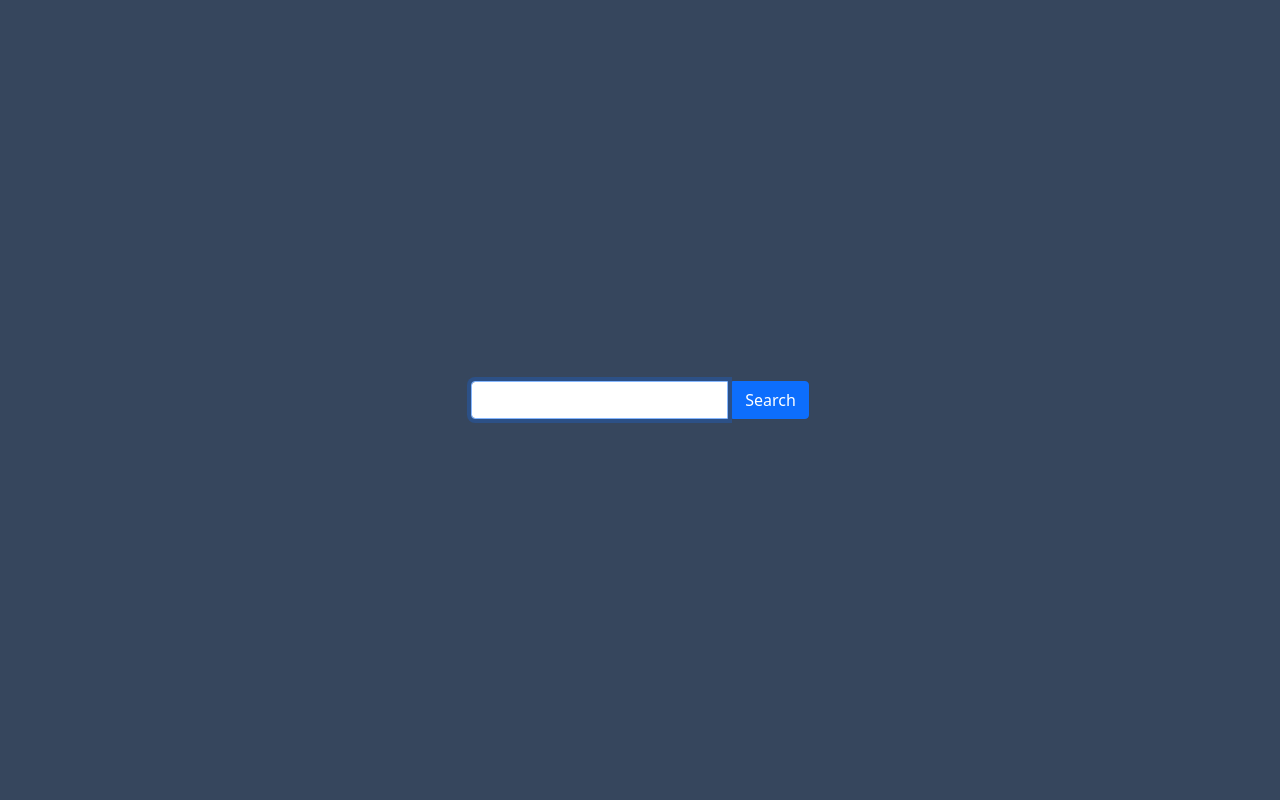
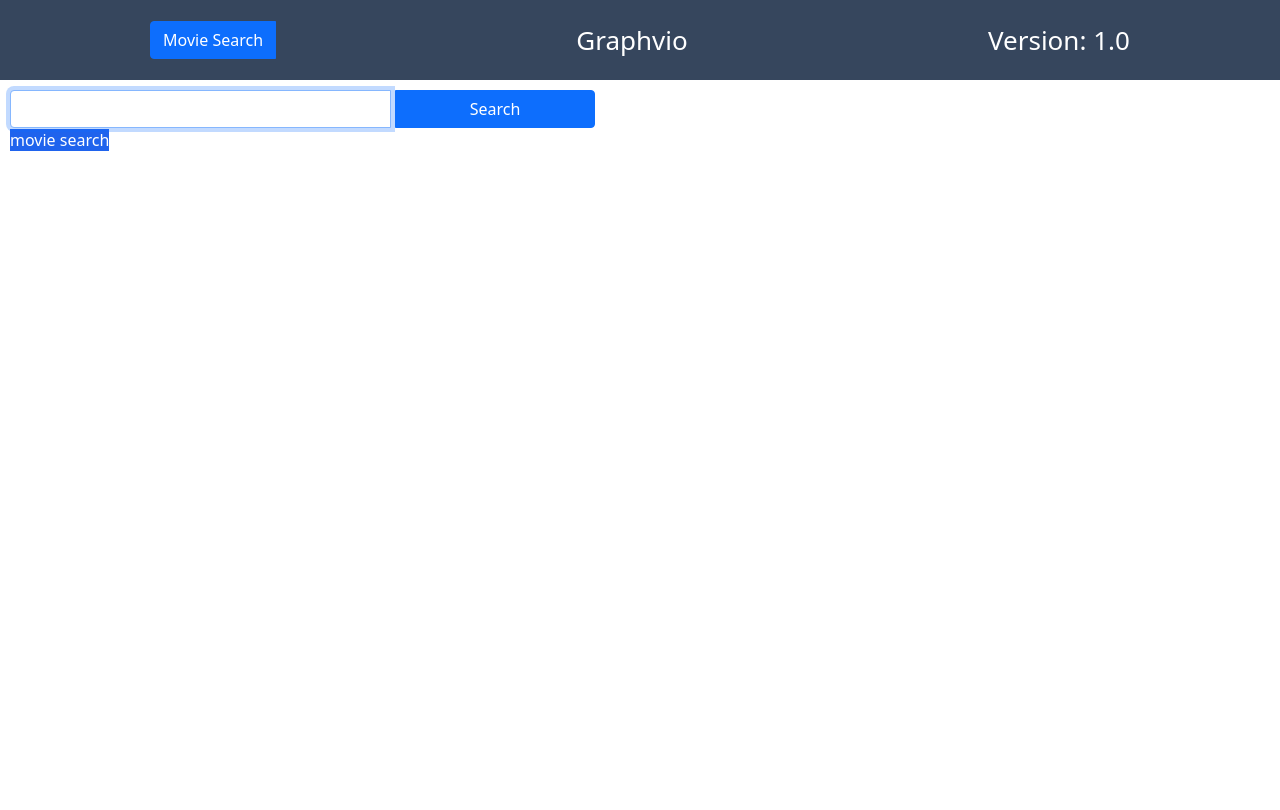
Before and after one commit to cyberlytics/Graphvio, a React (Create React App) app in the folder src/images/frontend/: page / in a window 1280 px wide. Built offline with nearby package versions, Linux system fonts and the light colour scheme.

Commit message:
#13 update frontend: add switch to person search
Former-commit-id: bfe1897267e8158a141ae6af49b781116c995e5f

```diff
--- a/src/images/frontend/package.json
+++ b/src/images/frontend/package.json
@@ -17,7 +17,8 @@
     "react-collapsible": "^2.8.4",
     "react-dom": "^17.0.2",
     "react-scripts": "^4.0.3",
-    "sparqljs": "^3.5.1"
+    "sparqljs": "^3.5.1",
+	"reactstrap": "^9.0.1"
   },
   "scripts": {
     "client": "react-scripts start",
--- a/src/images/frontend/src/App.css
+++ b/src/images/frontend/src/App.css
@@ -17,13 +17,26 @@
 
 .App-header {
   background-color: #36465d;
-  min-height: 100vh;
+  min-height: 10vh;
   display: flex;
-  flex-direction: column;
+  flex-direction: row;
   align-items: center;
-  justify-content: center;
+  justify-content: space-around;
   font-size: calc(10px + 2vmin);
   color: white;
+}
+
+.App-header p
+{
+  margin: auto;
+}
+
+
+.App-body
+{
+  margin-top: 10px;
+  min-height: 90vh;
+  margin-left: 10px;
 }
 
 .App-link {
@@ -42,3 +55,16 @@ label{
     transform: rotate(360deg);
   }
 }
+
+/*for demo*/
+.background-blue {
+  background-color: rgb(31, 99, 237);
+  color: white;
+  display: inline;
+}
+
+.background-gray {
+  background-color: gray;
+  display: inline;
+  color: white;
+}
--- a/src/images/frontend/src/App.js
+++ b/src/images/frontend/src/App.js
@@ -1,27 +1,59 @@
-import React from 'react';
-import './App.css';
-import SearchForm from './components/SearchForm';
-import 'bootstrap/dist/css/bootstrap.min.css';
+import React from "react";
+import "./App.css";
+import SearchForm from "./components/SearchForm";
+import "bootstrap/dist/css/bootstrap.min.css";
+import Dropdown from "./components/Base/Dropdown";
 
 
 class App extends React.Component {
-    constructor(props) {
-      super(props);
-      this.backendUrl = process.env.BACKEND_SERVER
-      this.form = React.createRef();
+  constructor()
+  {
+    super();
+    this.backendUrl = process.env.BACKEND_SERVER;
+    this.form = React.createRef();
+    this.state = {
+      modeObj: [
+        { id: 0, title: "Movie Search", selected: true, key: 'modeObj', color:"primary" },
+        { id: 1, title: "Person Search", selected: false, key: 'modeObj', color:"secondary" }
+      ],
+      selectedSearch : 0,
+      colorscheme : "primary"
+    };
   }
 
-render() {
-        let content = (
-      <div className="App">
-        <header className="App-header">
-          <SearchForm/>
-        </header>
+  resetThenSet = (id, key) => {
+    const temp = [...this.state[key]];
+
+    temp.forEach((item) => item.selected = false);
+    temp[id].selected = true;
+    this.setState({
+      [key]: temp,
+      selectedSearch: id,
+      colorscheme: temp[id].color
+    });
+  };
+
+  render() {
+    let content = (
+      <div className="App-content">
+        <div className="App-header">
+          <Dropdown
+            title={this.state.modeObj[0].title}
+            color={this.state.colorscheme}
+            listElements={this.state.modeObj}
+            resetThenSet={this.resetThenSet}
+          ></Dropdown>
+          <div>Graphvio</div>
+          <div>Version: 1.0</div>
+        </div>
+        <div className="App-body">
+          <SearchForm color={this.state.colorscheme} />
+          {this.state.selectedSearch === 0 ? <div className={'background-blue'}>movie search</div>: null}
+          {this.state.selectedSearch === 1 ? <div className={'background-gray'}>person search</div>: null}
+        </div>
       </div>
     );
-
     return content;
   }
 }
-
 export default App;
--- a/src/images/frontend/src/components/Base/Button.js
+++ b/src/images/frontend/src/components/Base/Button.js
@@ -1,6 +1,6 @@
-import React from 'react';
-import PropTypes from 'prop-types'
-import {Button as BootstrapButton} from 'react-bootstrap';
+import React from 'react'
+import propTypes from 'prop-types'
+import {Button as BootstrapButton} from 'react-bootstrap'
 
 
 class Button extends React.Component
@@ -27,15 +27,14 @@ class Button extends React.Component
     }
 
 
-    defaultProps = {
+    /*defaultProps = {
         onClick: ()=>{},
-    }
-
-    propTypes = {
-    text: PropTypes.string,
-    variant: PropTypes.string,
-    type: PropTypes.string,
-    onClick: PropTypes.func,
-    }
+    }*/
+}
+Button.propTypes = {
+    text: propTypes.string,
+    variant: propTypes.string,
+    type: propTypes.string,
+    onClick: propTypes.func
 }
 export default Button
--- /dev/null
+++ b/src/images/frontend/src/components/Base/Dropdown.js
@@ -0,0 +1,66 @@
+import React from "react"
+import propTypes from "prop-types"
+import {
+  ButtonDropdown,
+  DropdownToggle,
+  DropdownMenu,
+  DropdownItem,
+} from "reactstrap"
+
+class Dropdown extends React.Component {
+  constructor(props) {
+    super(props)
+    this.state = {
+      dropdownOpen: false,
+      title: this.props.title,
+      selectedItemName: null,
+    };
+  }
+
+  toggleDropdown = () => {
+    this.setState({ dropdownOpen: !this.state.dropdownOpen });
+  };
+
+  selectItem = (item) => {
+    const { resetThenSet } = this.props;
+    const { id, key, title } = item;
+    this.selectedItemName = title;
+
+    this.setState(
+      {
+        title: title,
+        isListOpen: false,
+      },
+      () => resetThenSet(id, key)
+    );
+  };
+
+  /*https://blog.logrocket.com/validating-react-component-props-with-prop-types-ef14b29963fc/*/
+  /*https://blog.logrocket.com/building-a-custom-dropdown-menu-component-for-react-e94f02ced4a1/*/
+  render() {
+    const { dropdownOpen, title } = this.state;
+    const { listElements } = this.props;
+
+    return (
+        <ButtonDropdown isOpen={dropdownOpen} toggle={this.toggleDropdown} title={this.selectedItemName || title}>
+          <DropdownToggle color={this.props.color}>{this.selectedItemName || title}</DropdownToggle>
+          <DropdownMenu>
+            {listElements.map((item) => (
+              <DropdownItem onClick={() => this.selectItem(item)} key={item.id}>
+                {item.title}
+              </DropdownItem>
+            ))}
+          </DropdownMenu>
+        </ButtonDropdown>
+    );
+  }
+}
+
+Dropdown.propTypes =
+{
+  title: propTypes.string,
+  listElements: propTypes.array
+}
+
+
+export default Dropdown;
--- a/src/images/frontend/src/components/SearchForm.css
+++ b/src/images/frontend/src/components/SearchForm.css
@@ -5,5 +5,6 @@
 .input-group > *
 {
 margin-right: 5px;
-margin-left: 5px;
+max-width: 30%;
+min-width: 200px;
 }
--- a/src/images/frontend/src/components/SearchForm.js
+++ b/src/images/frontend/src/components/SearchForm.js
@@ -43,7 +43,7 @@ class SearchForm extends React.Component {
             type = "submit"
             />
             {/* select button type from https://react-bootstrap.github.io/components/buttons/*/}
-            <Button type="submit" variant="primary" text="Search"/>
+            <Button type="submit" variant={this.props.color} text="Search"/>
             </InputGroup>
         </SearchFormLabel>
         <div>
```
